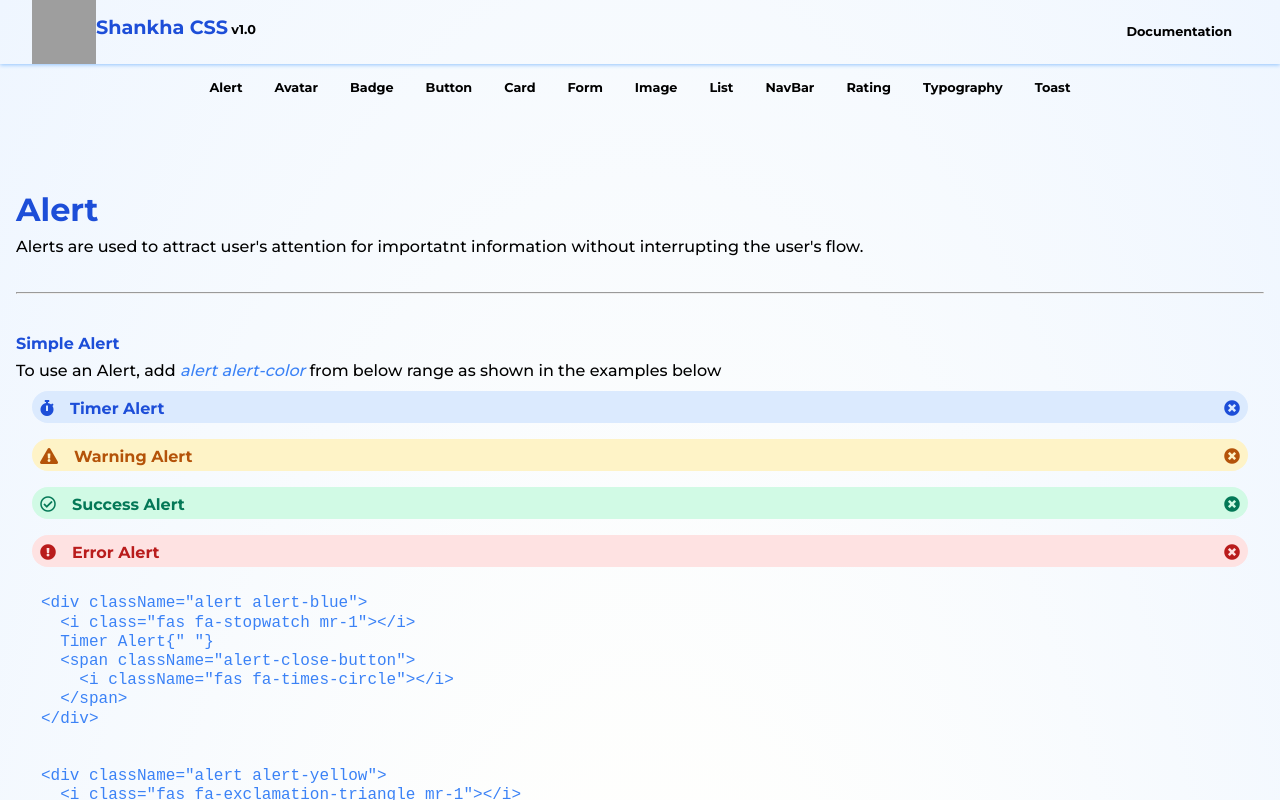
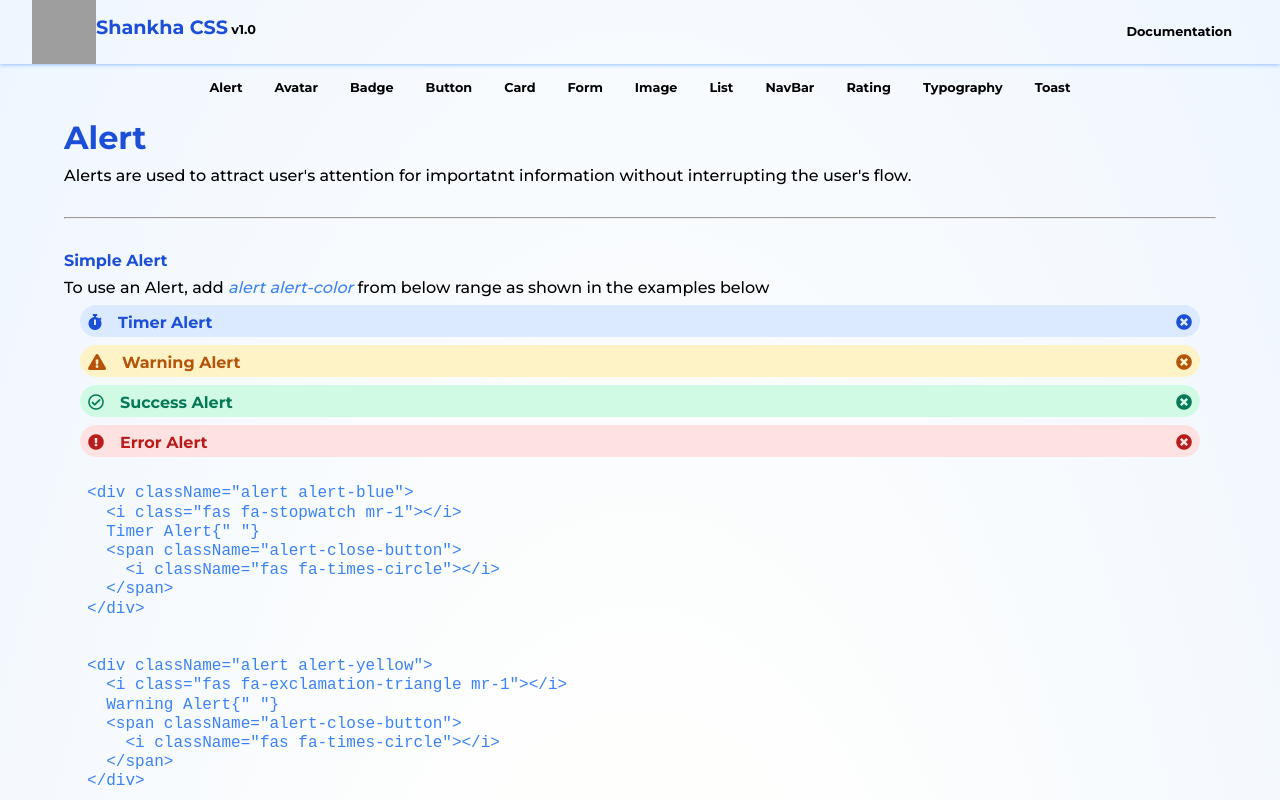
Before and after one commit to harshith-venkatesh/ShankhaCSS, a React (Create React App) app: page / in a window 1280 px wide. Both pictures are taken after a click on the item "Alert". Shown: the top 800 px of the page. Built offline with nearby package versions, Linux system fonts and the light colour scheme; grey boxes are pictures that could not be loaded.

Commit message:
alignment changes

```diff
--- a/src/components/Alert/Alert.js
+++ b/src/components/Alert/Alert.js
@@ -2,7 +2,7 @@ import React from "react";
 
 export const Alert = () => {
 	return (
-		<div className="container">
+		<div>
 			<h1>Alert</h1>
 			<p>
 				Alerts are used to attract user's attention for importatnt information
--- a/src/components/Avatar/Avatar.js
+++ b/src/components/Avatar/Avatar.js
@@ -3,7 +3,7 @@ import React from "react";
 import { harshithImage as image } from "../../constants/constants";
 export const Avatar = ({ setRoute }) => {
 	return (
-		<div className="container flex flex-start flex-column">
+		<div>
 			<h1>Avatar</h1>
 			<p>
 				Avatar can be used to show user's profile picture on profile information
--- a/src/components/List/List.js
+++ b/src/components/List/List.js
@@ -2,7 +2,7 @@ import React from "react";
 
 export const List = () => {
 	return (
-		<div className="container">
+		<div>
 			<h1>Lists</h1>
 			<p>
 				Lists can be used at so many places, navigation bar, stacked
--- a/src/components/Toast/Toast.js
+++ b/src/components/Toast/Toast.js
@@ -10,7 +10,7 @@ export const Toast = () => {
 		}, 3000);
 	};
 	return (
-		<div className="container">
+		<div>
 			<h1>Toast</h1>
 			<p>
 				This component can be used for toast or snackbar component. Toast is
--- a/src/components/Typography/Typography.js
+++ b/src/components/Typography/Typography.js
@@ -2,7 +2,7 @@ import React from "react";
 
 export const Typography = () => {
 	return (
-		<div className="container">
+		<div>
 			<h1>Typography</h1>
 			<p>Check out below text utilities.</p>
 			<p>
--- a/src/styles.css
+++ b/src/styles.css
@@ -451,8 +451,7 @@ em {
 	display: flex;
 	flex-direction: column;
 	justify-content: center;
-	padding: 0 2rem;
-	min-width: calc(100vw - 4rem);
+	padding: 0 4rem;
 	min-height: 90vh;
 }
 
@@ -962,10 +961,6 @@ hr {
 	transform: scale(1.1);
 }
 
-.container {
-	padding: 0.2rem 0.5rem;
-}
-
 /* Form */
 .form-label {
 	width: 100%;
```
